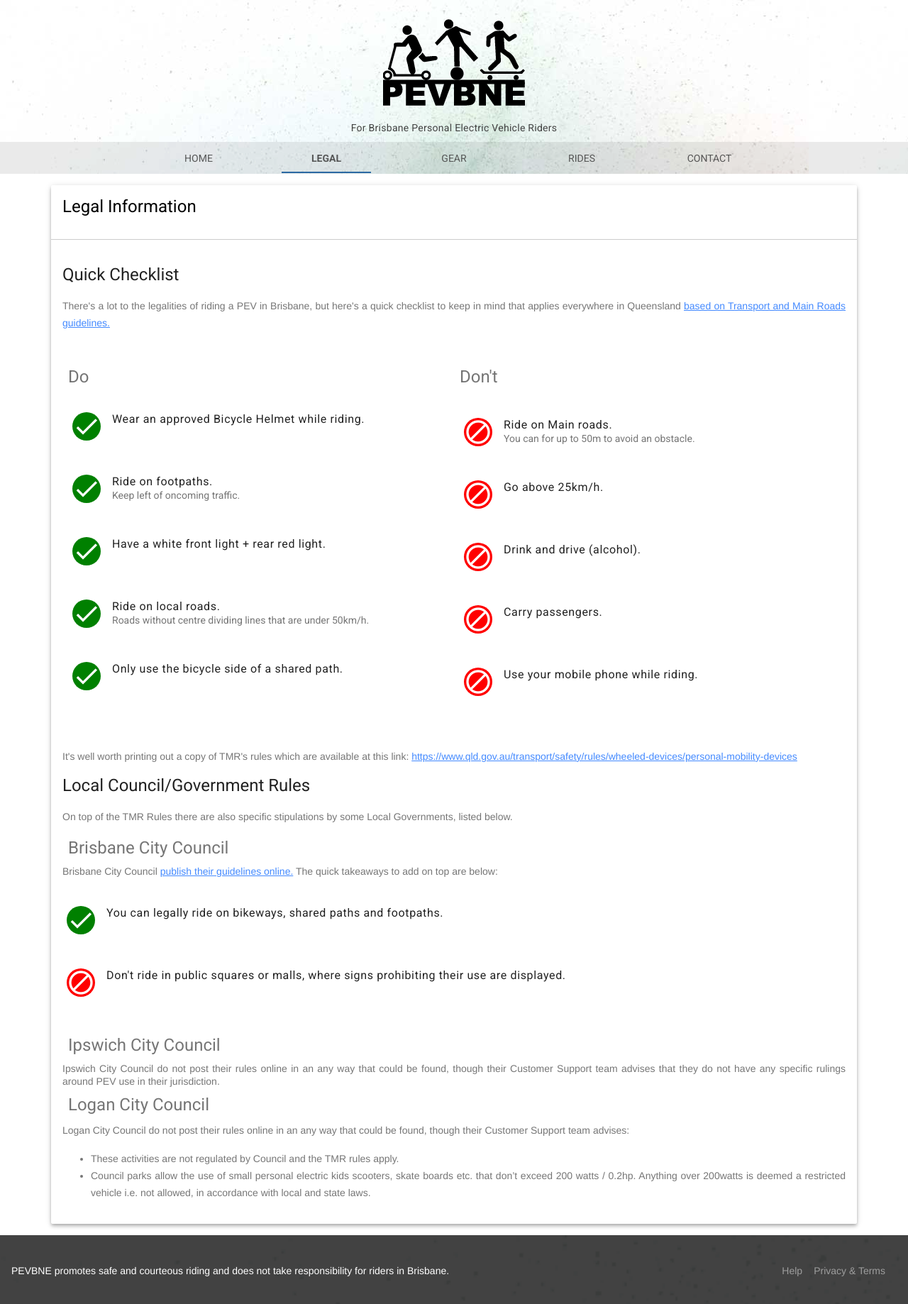
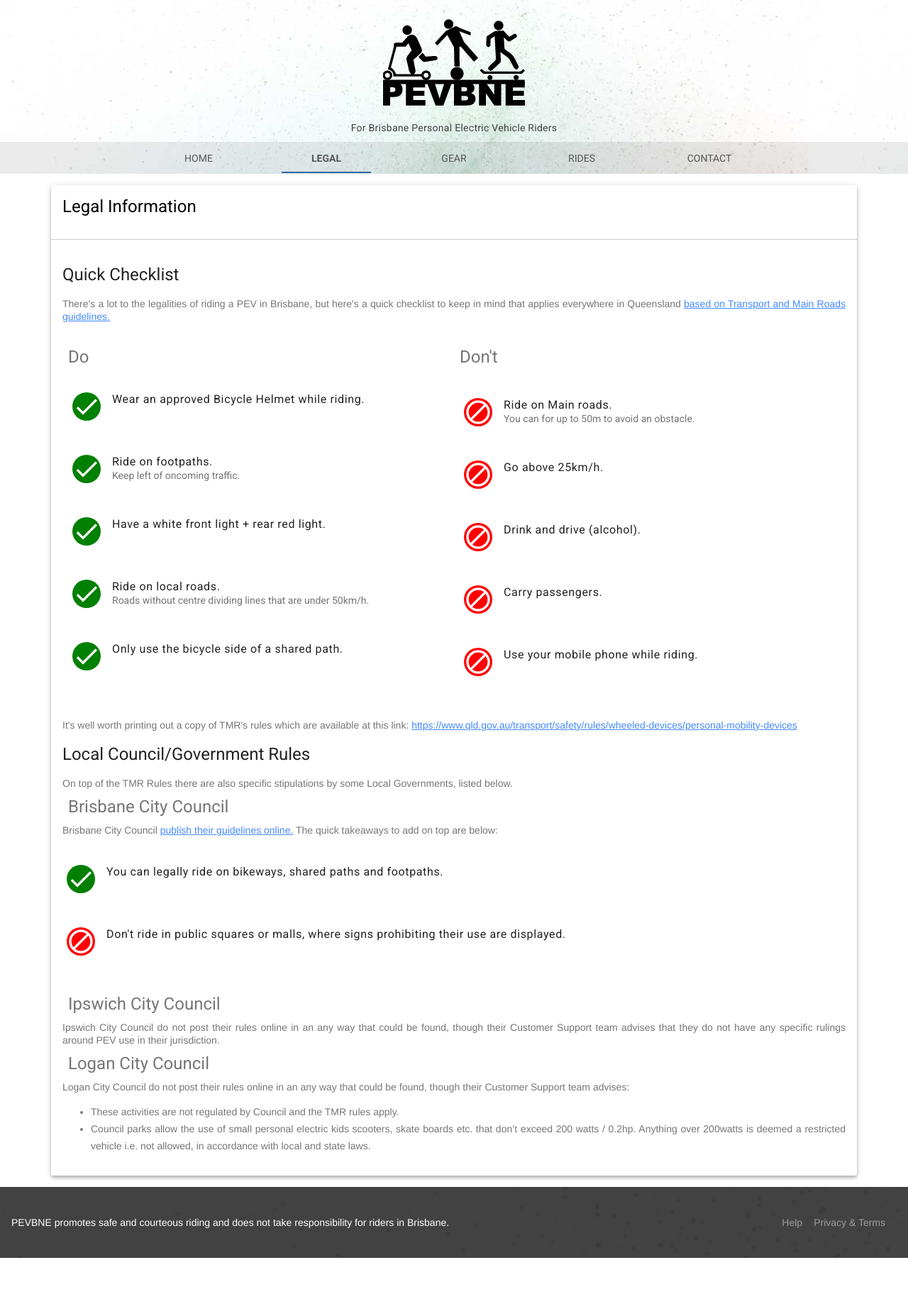
Before and after one commit to pevbne/pevbne, a Jekyll site: the page built from legal.html, in a window 1280 px wide. Shown: the top 1838 px of the page at 71% size. Built offline with Jekyll 4.4.1, drawn with Linux system fonts in a browser that asks for light colours.

Commit message:
span fix?

```diff
--- a/legal.html
+++ b/legal.html
@@ -13,8 +13,8 @@
             <div class="mdl-grid">
                 <h3 class="mdl-cell mdl-typography--headline">Quick Checklist</h3>
                 <div class="mdl-cell mdl-cell--12-col mdl-card__supporting-text no-padding ">
-                    <p>There's a lot to the legalities of riding a PEV in Brisbane, but here's a quick checklist to keep in mind that applies everywhere in Queensland <a href="https://www.qld.gov.au/transport/safety/rules/wheeled-devices/personal-mobility-devices"> based on Transport and Main Roads guidelines.</a>
-                    </p>
+                    <span>There's a lot to the legalities of riding a PEV in Brisbane, but here's a quick checklist to keep in mind that applies everywhere in Queensland <a href="https://www.qld.gov.au/transport/safety/rules/wheeled-devices/personal-mobility-devices"> based on Transport and Main Roads guidelines.</a>
+                    </span>
                     <div class="mdl-grid no-padding">
                         <div class="mdl-cell mdl-cell--6-col mdl-cell--12-col-tablet">
                             <h4>Do</h4>
@@ -68,13 +68,13 @@
                             </ul>
                         </div>
                     </div>
-                    </p>
+                    </span>
                     It's well worth printing out a copy of TMR's rules which are available at this link: <a href="https://www.qld.gov.au/transport/safety/rules/wheeled-devices/personal-mobility-devices">https://www.qld.gov.au/transport/safety/rules/wheeled-devices/personal-mobility-devices</a>
                 </div>
                 <h3 class="mdl-cell mdl-typography--headline">Local Council/Government Rules</h3>
                 <div class="mdl-cell mdl-cell--12-col mdl-card__supporting-text no-padding ">
-                    <p>
-                        On top of the TMR Rules there are also specific stipulations by some Local Governments, listed below.
+                    <span>
+                        On top of the TMR Rules there are also specific stipulations by some Local Governments, listed below.</span>
                         <h4 class="mdl-cell mdl-typography--headline">Brisbane City Council</h4>
                         Brisbane City Council <a href="https://www.brisbane.qld.gov.au/things-to-see-and-do/outdoor-activities/cycling-in-brisbane/cycling-rules-signs-and-safety-tips">publish their guidelines online.</a> The quick takeaways to add on top are below:
                         <ul class="mdl-list">
@@ -90,7 +90,7 @@
                         <h4 class="mdl-cell mdl-typography--headline">Ipswich City Council</h4>
                         Ipswich City Council do not post their rules online in an any way that could be found, though their Customer Support team advises that they do not have any specific rulings around PEV use in their jurisdiction.
                         <h4 class="mdl-cell mdl-typography--headline">Logan City Council</h4>
-                        <p>
+                        <span>
                             Logan City Council do not post their rules online in an any way that could be found, though their Customer Support team advises:
                             <ul>
                                 <li>
@@ -99,7 +99,7 @@
                                 <li>Council parks allow the use of small personal electric kids scooters, skate boards etc. that don’t exceed 200 watts / 0.2hp. Anything over 200watts is deemed a restricted vehicle i.e. not allowed, in accordance with local and state laws.
                                 </li>
                             </ul>
-                        </p>
+                        </span>
                 </div>
             </div>
         </div>
```
